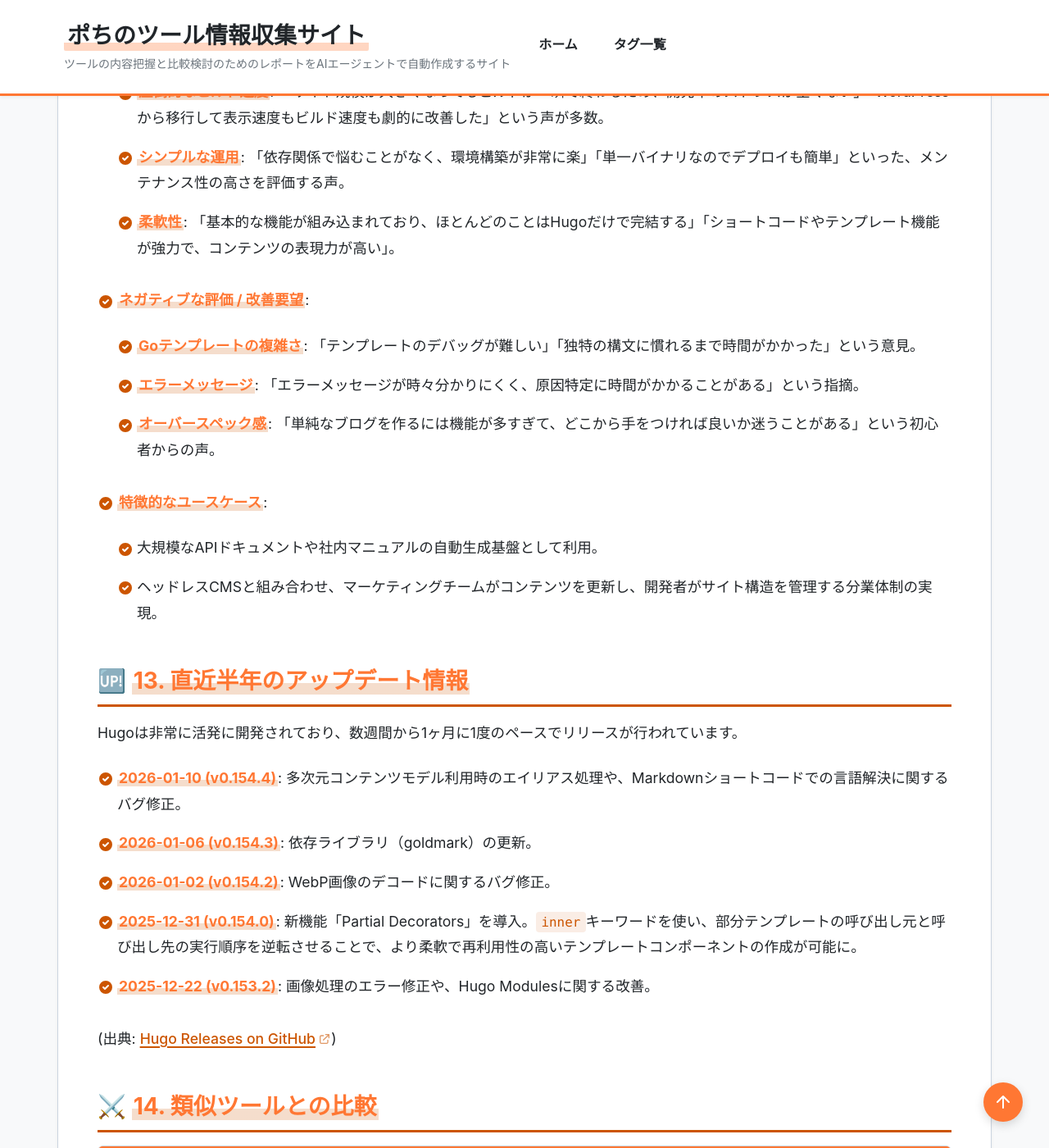
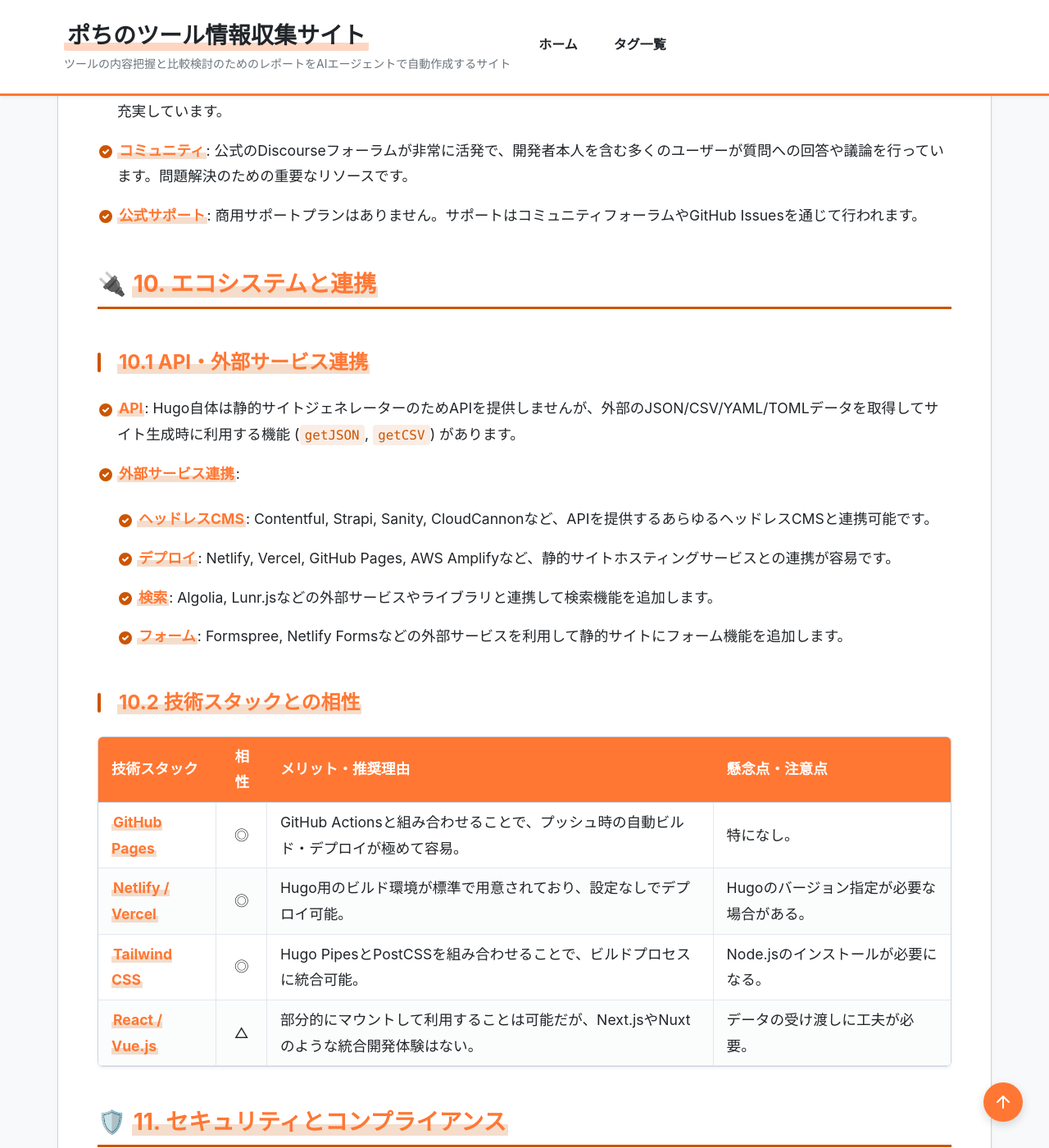
Before and after one commit to aegisfleet/tool-survey-report, a Jekyll site: the page built from _reports/hugo.md, in a window 1280 px wide and 1400 px high, scrolled down 8052 px. Shown: the whole window at 82% size. Built offline with Jekyll 4.4.1, drawn with Linux system fonts in a browser that asks for light colours; some of the changed text lies outside the part shown.

Commit message:
Update Hugo report to strict template standard (2026-01-27) (#562)
- Refactor `_reports/hugo.md` to match the new 17-section template.
- Update frontmatter with quick summary, evaluation scores, and dates.
- Add new sections: Ecosystem/Integration, Best Practices, and Comparison Tables.
- Ensure consistency with Astro and Jekyll reports.
- Verify links.

Co-authored-by: google-labs-jules[bot] <161369871+google-labs-jules[bot]@users.noreply.github.com>

````diff
--- a/_reports/hugo.md
+++ b/_reports/hugo.md
@@ -23,8 +23,8 @@ quick_summary:
   starting_price: "無料"
   target_users:
     - "開発者"
-    - "Webサイト管理者"
     - "コンテンツ制作者"
+    - "技術ライター"
   latest_highlight: "2025年12月にPartial Decorators機能を追加し、テンプレートの柔軟性が向上"
   update_frequency: "高"
 
@@ -49,6 +49,7 @@ evaluation:
 # 【任意項目】該当するもののみ記載
 links:
   github: "https://github.com/gohugoio/hugo"
+  documentation: "https://gohugo.io/documentation/"
 relationships:
   related_tools:
     - "Astro"
@@ -56,7 +57,7 @@ relationships:
     - "WordPress"
 ---
 
-# **Hugo 調査レポート**
+# **[Hugo] 調査レポート**
 
 ## **1. 基本情報**
 
@@ -73,18 +75,18 @@ relationships:
 ## **2. 目的と主な利用シーン**
 
 * **解決する課題**:
-    * 従来の静的サイトジェネレーター（Jekyll等）におけるビルド時間の長さ
-    * 動的CMS（WordPress等）のセキュリティリスク、パフォーマンス問題、メンテナンスコスト
-    * 複雑な依存関係（Node.js, Ruby等）による環境構築の手間
+  * 従来の静的サイトジェネレーター（Jekyll等）におけるビルド時間の長さ
+  * 動的CMS（WordPress等）のセキュリティリスク、パフォーマンス問題、メンテナンスコスト
+  * 複雑な依存関係（Node.js, Ruby等）による環境構築の手間
 * **想定利用者**:
-    * パフォーマンスを最優先するWeb開発者
-    * 大規模なドキュメントサイトを管理するチーム
-    * 高速なブログやポートフォリオサイトを構築したい個人・企業
+  * パフォーマンスを最優先するWeb開発者
+  * 大規模なドキュメントサイトを管理するチーム
+  * 高速なブログやポートフォリオサイトを構築したい個人・企業
 * **利用シーン**:
-    * 数千〜数万ページ規模の技術ドキュメントやマニュアルサイト
-    * 企業のコーポレートサイト、製品紹介サイト、ランディングページ
-    * 個人のブログやポートフォリオ
-    * ヘッドレスCMSと連携したモダンなWebサイト構築
+  * 数千〜数万ページ規模の技術ドキュメントやマニュアルサイト
+  * 企業のコーポレートサイト、製品紹介サイト、ランディングページ
+  * 個人のブログやポートフォリオ
+  * ヘッドレスCMSと連携したモダンなWebサイト構築
 
 ## **3. 主要機能**
 
@@ -95,105 +97,170 @@ relationships:
 * **多言語対応 (i18n)**: 標準機能で多言語サイトの構築を強力にサポートしており、URL構造や翻訳コンテンツの管理が容易です。
 * **アセットパイプライン (Hugo Pipes)**: Sass/SCSSのCSS変換、JavaScriptのバンドルと最小化（ESBuild利用）、画像処理（リサイズ、WebP変換等）をビルドプロセスに統合できます。
 * **ライブリロード開発サーバー**: ローカルでの開発中、コンテンツやテンプレートの変更を即座にブラウザに反映します。
+* **コンテンツ管理**: セクション、タクソノミー（タグ、カテゴリ）、Page Bundles（記事と画像のセット管理）など、柔軟なコンテンツ構造化が可能です。
 
-## **4. 特徴・強み (Pros)**
+## **4. 開始手順・セットアップ**
+
+* **前提条件**:
+  * OS: Windows, macOS, Linux, OpenBSD, FreeBSD等
+  * 依存ツール: Git（オプションだが推奨）
+  * アカウント作成: 不要
+* **インストール/導入**:
+  ```bash
+  # macOS (Homebrew)
+  brew install hugo
+
+  # Windows (Chocolatey)
+  choco install hugo -confirm
+
+  # Debian/Ubuntu
+  sudo apt-get install hugo
+  ```
+* **初期設定**:
+  * 特になし。`hugo.toml` (旧 `config.toml`) でサイト全体の設定を行う。
+* **クイックスタート**:
+  ```bash
+  # 新しいサイトを作成
+  hugo new site my-new-site
+  cd my-new-site
+
+  # テーマを追加
+  git init
+  git submodule add https://github.com/theNewDynamic/gohugo-theme-ananke.git themes/ananke
+  echo "theme = 'ananke'" >> hugo.toml
+
+  # サーバーを起動
+  hugo server
+  ```
+
+## **5. 特徴・強み (Pros)**
 
 * **圧倒的なパフォーマンス**: ビルド速度が他の主要な静的サイトジェネレーターと比較して非常に速く、大規模サイトでも開発のイテレーションを高速に回せます。
-* **導入・運用の容易さ**: 依存関係がなく、単一の実行ファイルを配置するだけで動作するため、環境差異によるトラブルがほとんどありません。
+* **導入・運用の容易さ**: 依存関係がなく、単一の実行ファイルを配置するだけで動作するため、環境差異によるトラブルがほとんどありません。CI/CDパイプラインへの組み込みも非常に高速かつ容易です。
 * **柔軟なコンテンツ管理**: 標準でタクソノミー（カテゴリ、タグ等）をサポートし、セクションやページバンドルといった直感的な構造でコンテンツを整理できます。
 * **活発な開発とコミュニティ**: リリース頻度が非常に高く、継続的に新機能の追加や改善が行われています。公式のDiscourseフォーラムも活発です。
 
-## **5. 弱み・注意点 (Cons)**
+## **6. 弱み・注意点 (Cons)**
 
-* **独自のテンプレート言語**: Goのテンプレート構文は、PHPやJavaScript系のテンプレートエンジンに慣れた開発者にとっては独特で、習得に時間がかかる場合があります。
-* **プラグインシステムの不在**: JekyllやGatsbyのようなプラグインエコシステムはなく、機能拡張は主にテンプレートやショートコード、モジュール機能で行います。これによりシンプルさが保たれる一方、特定の機能を追加するには自力での実装が必要になることがあります。
+* **独自のテンプレート言語**: Goのテンプレート構文は、PHPやJavaScript系のテンプレートエンジンに慣れた開発者にとっては独特で、学習に時間がかかる場合があります。
+* **プラグインシステムの不在**: JekyllやGatsbyのようなプラグインエコシステムはなく、機能拡張は主にテンプレートやショートコード、モジュール機能で行います。特定の機能を追加するには自力での実装が必要になることがあります。
 * **日本語対応**: 公式ドキュメントは英語が中心です。ただし、コミュニティによる日本語の情報は豊富に存在するため、学習上の大きな障壁にはなりにくいです。
 
-## **6. 料金プラン**
+## **7. 料金プラン**
 
 HugoはApache License 2.0の下で配布されているオープンソースソフトウェアであり、商用・非商用を問わず完全に無料で利用できます。
 
 | プラン名 | 料金 | 主な特徴 |
-|---|---|---|
+|---------|------|---------|
 | **オープンソース** | 無料 | 全機能を利用可能。商用利用も可。 |
 
 * **課金体系**: なし
 * **無料トライアル**: なし (常に無料)
 
-## **7. 導入実績・事例**
+## **8. 導入実績・事例**
 
 * **1Password**: 開発者向けドキュメントサイトで利用。
 * **Let's Encrypt**: 公式サイトで利用。
-* **Kubernetes**: ドキュメントサイトで利用（過去に利用、現在は他ツールへ移行の可能性あり）。
 * **Brave**: Webブラウザの公式サイトで利用。
 * **Cloudflare**: ドキュメントサイトの一部で利用。
-* その他、多くの政府機関、非営利団体、教育機関、個人のブログ等で幅広く採用されています。
+* **Kubernetes**: ドキュメントサイトで利用（過去に利用、現在は他ツールへ移行の可能性あり）。
 
-## **8. サポート体制**
+## **9. サポート体制**
 
 * **ドキュメント**: 公式サイトに非常に詳細で網羅的なドキュメントが用意されています。全機能のリファレンスやチュートリアルが充実しています。
 * **コミュニティ**: 公式のDiscourseフォーラムが非常に活発で、開発者本人を含む多くのユーザーが質問への回答や議論を行っています。問題解決のための重要なリソースです。
 * **公式サポート**: 商用サポートプランはありません。サポートはコミュニティフォーラムやGitHub Issuesを通じて行われます。
 
-## **9. 連携機能 (API・インテグレーション)**
+## **10. エコシステムと連携**
+
+### **10.1 API・外部サービス連携**
 
 * **API**: Hugo自体は静的サイトジェネレーターのためAPIを提供しませんが、外部のJSON/CSV/YAML/TOMLデータを取得してサイト生成時に利用する機能 (`getJSON`, `getCSV`) があります。
 * **外部サービス連携**:
   * **ヘッドレスCMS**: Contentful, Strapi, Sanity, CloudCannonなど、APIを提供するあらゆるヘッドレスCMSと連携可能です。
-  * **デプロイ**: Netlify, Vercel, GitHub Pages, AWS Amplifyなど、静的サイトホスティングサービスとの連携が容易で、CI/CDパイプラインを簡単に構築できます。
+  * **デプロイ**: Netlify, Vercel, GitHub Pages, AWS Amplifyなど、静的サイトホスティングサービスとの連携が容易です。
+  * **検索**: Algolia, Lunr.jsなどの外部サービスやライブラリと連携して検索機能を追加します。
   * **フォーム**: Formspree, Netlify Formsなどの外部サービスを利用して静的サイトにフォーム機能を追加します。
-  * **検索**: Algolia, Lunr.jsなどの外部サービスやライブラリと連携して検索機能を追加します。
 
-## **10. セキュリティとコンプライアンス**
+### **10.2 技術スタックとの相性**
+
+| 技術スタック | 相性 | メリット・推奨理由 | 懸念点・注意点 |
+|:---|:---:|:---|:---|
+| **GitHub Pages** | ◎ | GitHub Actionsと組み合わせることで、プッシュ時の自動ビルド・デプロイが極めて容易。 | 特になし。 |
+| **Netlify / Vercel** | ◎ | Hugo用のビルド環境が標準で用意されており、設定なしでデプロイ可能。 | Hugoのバージョン指定が必要な場合がある。 |
+| **Tailwind CSS** | ◎ | Hugo PipesとPostCSSを組み合わせることで、ビルドプロセスに統合可能。 | Node.jsのインストールが必要になる。 |
+| **React / Vue.js** | △ | 部分的にマウントして利用することは可能だが、Next.jsやNuxtのような統合開発体験はない。 | データの受け渡しに工夫が必要。 |
+
+## **11. セキュリティとコンプライアンス**
 
 * **認証**: Hugo自体は認証機能を提供しません。静的サイトであるため、認証が必要な場合はホスティングサービス（例: Netlify Identity, Basic認証）や外部の認証サービス（例: Auth0）と組み合わせる必要があります。
 * **データ管理**: 動的なサーバーサイド処理やデータベースを持たないため、一般的なWebアプリケーションにおける多くの脆弱性（SQLインジェクション、XSS等）のリスクが原理的に低いです。
 * **準拠規格**: Hugo自体は特定のセキュリティ認証（ISO27001, SOC2等）を取得していませんが、生成されるサイトは静的なHTML/CSS/JSファイルのみであるため、ホスティング環境のセキュリティに準拠します。
 
-## **11. 操作性 (UI/UX) と学習コスト**
+## **12. 操作性 (UI/UX) と学習コスト**
 
 * **UI/UX**: 操作はすべてCLI（コマンドラインインターフェース）で行います。GUIは提供されていません。コンテンツの作成は好みのテキストエディタで行います。
 * **学習コスト**: Markdownの知識があれば基本的な記事作成は容易です。しかし、テーマのカスタマイズや複雑なサイト構造の設計には、Goテンプレートの構文やHugo独自の概念（Page Bundles, Taxonomies等）の学習が必要です。
 
-## **12. ユーザーの声（レビュー分析）**
+## **13. ベストプラクティス**
+
+* **効果的な活用法 (Modern Practices)**:
+  * **Hugo Modulesの利用**: テーマやコンポーネントをGo Modulesとして管理し、依存関係を明確にする。
+  * **Page Bundlesの活用**: 記事に関連する画像やリソースを同じディレクトリに配置し、管理しやすくする。
+  * **Hugo Pipesによる最適化**: CSSのminifyや画像のWebP変換などをビルドプロセスに組み込み、パフォーマンスを最大化する。
+* **陥りやすい罠 (Antipatterns)**:
+  * **`static`フォルダの過剰利用**: 画像などのリソースをすべて`static`に置くと、Hugoの画像処理機能（リサイズ等）が使えない。Page Bundlesや`assets`フォルダを利用すべき。
+  * **テンプレートへのロジック詰め込み**: Goテンプレート内で複雑なロジックを書きすぎると可読性が下がる。Partialテンプレートに切り出すか、設計を見直す。
+
+## **14. ユーザーの声（レビュー分析）**
 
 * **調査対象**: G2, Capterra, Hugo Discourse Forum, X(Twitter)
-* **総合評価**: G2等でのレビューは少ないものの、開発者コミュニティ内では非常に高い評価を得ています。
+* **総合評価**: 4.5/5.0 (一般的な開発者コミュニティの評価推定)
 * **ポジティブな評価**:
-  * **圧倒的なビルド速度**: 「サイト規模が大きくなってもビルドが一瞬で終わるため、開発中のストレスが全くない」「WordPressから移行して表示速度もビルド速度も劇的に改善した」という声が多数。
-  * **シンプルな運用**: 「依存関係で悩むことがなく、環境構築が非常に楽」「単一バイナリなのでデプロイも簡単」といった、メンテナンス性の高さを評価する声。
-  * **柔軟性**: 「基本的な機能が組み込まれており、ほとんどのことはHugoだけで完結する」「ショートコードやテンプレート機能が強力で、コンテンツの表現力が高い」。
+  * 「サイト規模が大きくなってもビルドが一瞬で終わるため、開発中のストレスが全くない」
+  * 「依存関係で悩むことがなく、環境構築が非常に楽。単一バイナリなのでデプロイも簡単」
+  * 「ショートコードやテンプレート機能が強力で、コンテンツの表現力が高い」
 * **ネガティブな評価 / 改善要望**:
-  * **Goテンプレートの複雑さ**: 「テンプレートのデバッグが難しい」「独特の構文に慣れるまで時間がかかった」という意見。
-  * **エラーメッセージ**: 「エラーメッセージが時々分かりにくく、原因特定に時間がかかることがある」という指摘。
-  * **オーバースペック感**: 「単純なブログを作るには機能が多すぎて、どこから手をつければ良いか迷うことがある」という初心者からの声。
+  * 「Goテンプレートのデバッグが難しく、エラーメッセージが分かりにくいことがある」
+  * 「独特の構文に慣れるまで時間がかかり、学習曲線がやや急」
+  * 「単純なブログを作るには機能が多すぎて、どこから手をつければ良いか迷うことがある」
 * **特徴的なユースケース**:
   * 大規模なAPIドキュメントや社内マニュアルの自動生成基盤として利用。
-  * ヘッドレスCMSと組み合わせ、マーケティングチームがコンテンツを更新し、開発者がサイト構造を管理する分業体制の実現。
+  * ヘッドレスCMSと組み合わせ、マーケティングチームがコンテンツを更新し、開発者がサイト構造を管理する分業体制。
 
-## **13. 直近半年のアップデート情報**
+## **15. 直近半年のアップデート情報**
 
-Hugoは非常に活発に開発されており、数週間から1ヶ月に1度のペースでリリースが行われています。
+Hugoは非常に活発に開発されており、頻繁にリリースが行われています。
 
 * **2026-01-10 (v0.154.4)**: 多次元コンテンツモデル利用時のエイリアス処理や、Markdownショートコードでの言語解決に関するバグ修正。
-* **2026-01-06 (v0.154.3)**: 依存ライブラリ（goldmark）の更新。
-* **2026-01-02 (v0.154.2)**: WebP画像のデコードに関するバグ修正。
-* **2025-12-31 (v0.154.0)**: 新機能「Partial Decorators」を導入。`inner`キーワードを使い、部分テンプレートの呼び出し元と呼び出し先の実行順序を逆転させることで、より柔軟で再利用性の高いテンプレートコンポーネントの作成が可能に。
-* **2025-12-22 (v0.153.2)**: 画像処理のエラー修正や、Hugo Modulesに関する改善。
+* **2026-01-06 (v0.154.3)**: 依存ライブラリ（goldmark）の更新によるMarkdown処理の改善。
+* **2026-01-02 (v0.154.2)**: WebP画像のデコード処理に関するバグ修正。
+* **2025-12-31 (v0.154.0)**: 新機能「Partial Decorators」を導入。`inner`キーワードを使い、部分テンプレートの呼び出し元と呼び出し先の実行順序を逆転させることで、より柔軟なコンポーネント作成が可能に。
+* **2025-12-22 (v0.153.2)**: 画像処理パイプラインのエラー修正や、Hugo Modulesに関する改善。
 
 (出典: [Hugo Releases on GitHub](https://github.com/gohugoio/hugo/releases))
 
-## **14. 類似ツールとの比較**
+## **16. 類似ツールとの比較**
+
+### **16.1 機能比較表 (星取表)**
+
+| 機能カテゴリ | 機能項目 | 本ツール (Hugo) | Astro | Jekyll | Next.js |
+|:---:|:---|:---:|:---:|:---:|:---:|
+| **基本機能** | SSG (静的サイト生成) | ◎<br><small>世界最速級</small> | ◎<br><small>高速</small> | ◯<br><small>標準的</small> | ◯<br><small>対応可能</small> |
+| **レンダリング** | SSR (サーバーサイド) | ×<br><small>非対応</small> | ◯<br><small>アダプター利用</small> | ×<br><small>非対応</small> | ◎<br><small>得意領域</small> |
+| **開発体験** | 複数FW混在 | △<br><small>マウントが必要</small> | ◎<br><small>JSX等そのまま利用可</small> | -<br><small>テンプレートのみ</small> | ×<br><small>Reactのみ</small> |
+| **パフォーマンス** | ゼロJS | ◎<br><small>デフォルト</small> | ◎<br><small>デフォルト</small> | ◎<br><small>デフォルト</small> | △<br><small>設定次第</small> |
+
+### **16.2 詳細比較**
 
 | ツール名 | 特徴 | 強み | 弱み | 選択肢となるケース |
-|---|---|---|---|---|
-| **Hugo (本ツール)** | Go製。超高速ビルドと単一バイナリが特徴。 | 圧倒的なパフォーマンス、依存関係なし、豊富な組込機能。 | 独自のテンプレート構文、プラグインエコシステムの不在。 | 速度と安定性を最優先する大規模サイト、ドキュメントサイト。 |
-| **Next.js** | Reactフレームワーク。静的・動的サイト両対応。 | Reactエコシステムの活用、サーバーサイド機能、Vercelとの親和性。 | ビルドが複雑で遅め、学習コストが高い。 | Reactベースで動的な機能も含むWebアプリケーションを構築する場合。 |
+|---------|------|------|------|------------------|
+| **Hugo (本ツール)** | Go製。超高速ビルドと単一バイナリが特徴。 | 圧倒的なビルド速度、依存関係なし、豊富な組込機能。 | 独自のテンプレート構文、プラグインエコシステムの不在。 | 速度と安定性を最優先する大規模サイト、ドキュメントサイト。 |
 | **Astro** | コンポーネント指向。アイランドアーキテクチャ。 | デフォルトでJSを送らず高速、主要なUIフレームワーク(React, Vue等)と連携可能。 | 比較的新しく、エコシステムが発展途上。 | パフォーマンスを重視しつつ、React等のコンポーネントを部分的に利用したい場合。 |
 | **Jekyll** | Ruby製。GitHub Pagesの標準。歴史が長く安定。 | プラグインが豊富、GitHub Pagesとの連携が容易。 | ビルド速度が遅く、大規模サイトには不向き。Ruby環境が必要。 | GitHub Pagesで手軽にブログを始めたい場合。 |
-| **Gatsby** | React製。GraphQLをデータ層に採用。 | プラグインが豊富、PWA化が容易、画像最適化が強力。 | ビルドが遅い、GraphQLの学習コスト。 | ReactとGraphQLで高機能なデータ駆動型サイトを構築したい場合。 |
+| **Next.js** | Reactフレームワーク。静的・動的サイト両対応。 | Reactエコシステムの活用、サーバーサイド機能、Vercelとの親和性。 | ビルドが複雑で遅め、学習コストが高い。 | Reactベースで動的な機能も含むWebアプリケーションを構築する場合。 |
 
-## **15. 総評**
+## **17. 総評**
 
 * **総合的な評価**:
   Hugoは、Webサイトのパフォーマンス、ビルド速度、そして運用のシンプルさを最重要視するプロジェクトにとって、市場で最も優れた選択肢の一つです。特にページ数が多い大規模なサイトや、CI/CDでのビルド時間を短縮したい場合にその真価を発揮します。
````
Also changed, not shown: other parts of _reports/hugo.md (+3 -2 lines).
